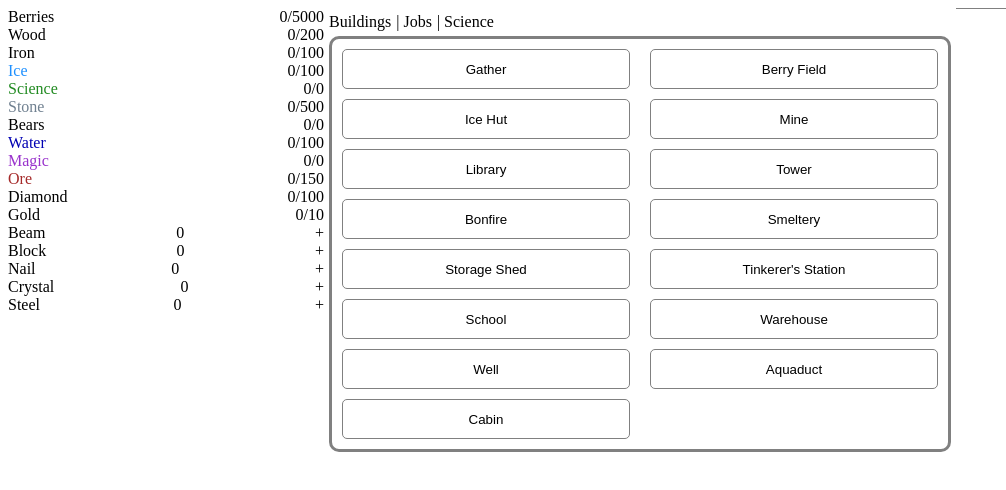
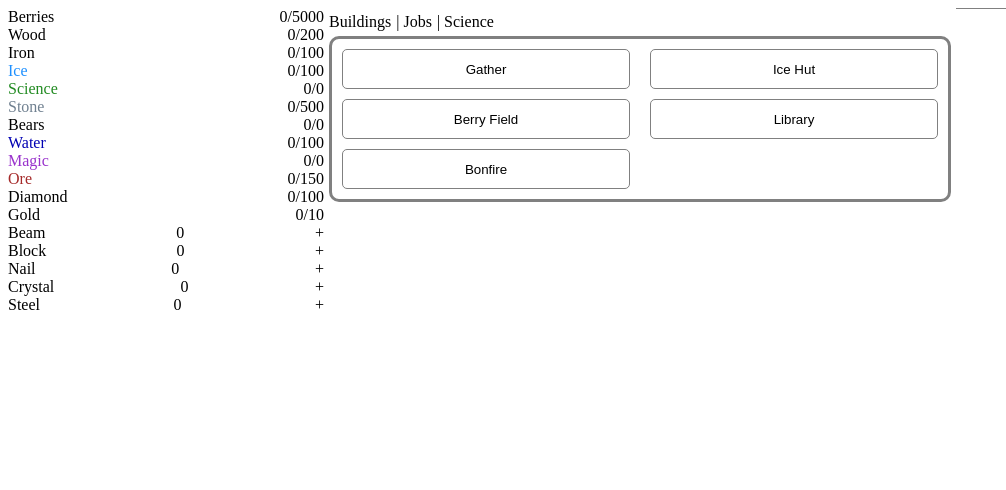
Before and after one commit to MayaColes/village-builder, an Angular app: page / in a window 1280 px wide. Shown: the top 490 px of the page, without its empty margins (0-1006 px from the left). Built offline with nearby package versions, Linux system fonts and the light colour scheme.

Commit message:
Only visible buildings are shown

```diff
--- a/src/app/game-object-data.ts
+++ b/src/app/game-object-data.ts
@@ -23,7 +23,7 @@ export const buildings : BuildingBase[] = [
     {
       "increaseRatio": 1.25,
       "toolTipText": "Produces Berries.",
-      "secondaryToolTip": "No snacking",
+      "secondaryToolTip": "For harvesting bear-ries",
       "effects": [
         {
           "type": "production",
--- a/src/components/building-panel/building-panel.component.html
+++ b/src/components/building-panel/building-panel.component.html
@@ -11,13 +11,17 @@
                 Gather
             </button>
             <tooltip *ngIf="showGatherTooltip" gameObject="Pick something up off the ground" type="text"></tooltip>
-            <div *ngFor="let building of buildings; let i = index;" [ngClass]="{'buttonFormat': i % 2 === 0}">
-                <building-button *ngIf="i % 2 === 0" [building]="building"></building-button>
+            <div *ngFor="let building of visibleBuildings; let i = index;">
+                <div [ngClass]="{'buttonFormat': i % 2 === 1}" *ngIf="building.isVisible">
+                    <building-button *ngIf="i % 2 === 1" [building]="building"></building-button>
+                </div>
             </div>
         </div>
         <div class="column">
-            <div *ngFor="let building of buildings; let i = index;" [ngClass]="{'buttonFormat': i % 2 === 1}">
-                <building-button *ngIf="i % 2 === 1" [building]="building"></building-button>
+            <div *ngFor="let building of visibleBuildings; let i = index;">
+                <div [ngClass]="{'buttonFormat': i % 2 === 0}" *ngIf="building.isVisible">
+                    <building-button *ngIf="i % 2 === 0" [building]="building"></building-button>
+                </div>
             </div>
         </div>
     </div>
--- a/src/components/building-panel/building-panel.component.ts
+++ b/src/components/building-panel/building-panel.component.ts
@@ -1,4 +1,4 @@
-import { Component, EventEmitter, Input, Output } from '@angular/core';
+import { Component, EventEmitter, Input, OnChanges, OnInit, Output, SimpleChanges } from '@angular/core';
 import { Building } from 'src/game-objects/building/building';
 import { Job } from 'src/game-objects/job/job';
 import { Researchable } from 'src/game-objects/researchable/researchable';
@@ -8,7 +8,7 @@ import { Researchable } from 'src/game-objects/researchable/researchable';
   templateUrl: './building-panel.component.html',
   styleUrls: ['./building-panel.component.css']
 })
-export class BuildingPanelComponent {
+export class BuildingPanelComponent implements OnInit {
   @Input() buildings : Building[];
 
   @Input() jobs : Job[];
@@ -21,6 +21,22 @@ export class BuildingPanelComponent {
 
   showGatherTooltip = false;
 
+  visibleBuildings : Building[] = [];
+
+  ngOnInit(){
+    this.filterVisibleBuildings()
+
+    this.buildings.forEach(building => {
+      building.isVisibleSubject.subscribe({
+        next : () => { this.filterVisibleBuildings()}
+      })
+    })
+  }
+
+  filterVisibleBuildings(){
+    this.visibleBuildings = this.buildings.filter(building => { return building.isVisible})
+  }
+
   doGather(){
     this.gather.emit();
   }
--- a/src/game-objects/building/building.ts
+++ b/src/game-objects/building/building.ts
@@ -21,6 +21,7 @@ export class Building {
     usedResources_ : (Resource | CraftableResource)[]
 
     public readonly subject : Subject<Effect[]>;
+    public readonly isVisibleSubject : Subject<void>;
 
     constructor(info : BuildingBase, numberBuilt : number,
                 numberEnabled : number, isVisible : boolean,
@@ -41,6 +42,7 @@ export class Building {
         this.isVisible_ = isVisible;
 
         this.subject = new Subject<Effect[]>();
+        this.isVisibleSubject = new Subject<void>();
 
         this.usedResources_ = [];
         this.findUsedResources(allResources, allCraftableResources);
@@ -104,10 +106,16 @@ export class Building {
     private observeDependency(allSciences : Researchable[]){
         let science = allSciences.find(obj => obj.name === this.dependancyName)
 
-        if(science){
+        if(science && this.dependancyName !== ''){
             science.researchedSubject.subscribe(({
-                next: () => this.isVisible_ = true
+                next: () => {
+                    this.isVisible_ = true;
+                    this.isVisibleSubject.next();
+                }
             }))
+        }
+        else{
+            this.isVisible_ = true;
         }
     }
 
--- a/src/game-objects/researchable/researchable.ts
+++ b/src/game-objects/researchable/researchable.ts
@@ -31,6 +31,9 @@ export class Researchable {
     }
 
     research(){
+        this.isResearched_ = true;
+            this.isVisible_ = false;
+            this.researchedSubject.next();
         if(this.checkResearchable() && !this.isResearched && this.isVisible){
             for(let required of this.resourcesRequired){
                 let resource = this.usedResources_.find(obj => {
```
